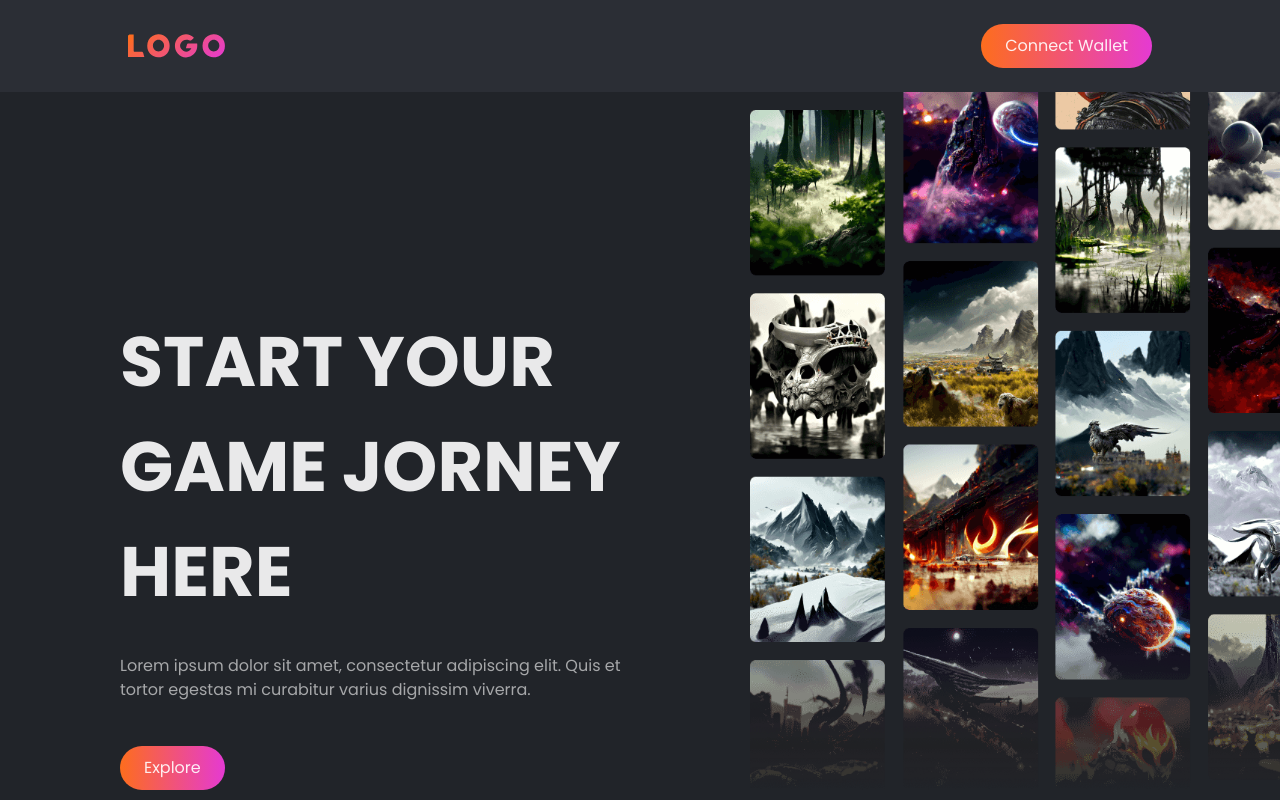
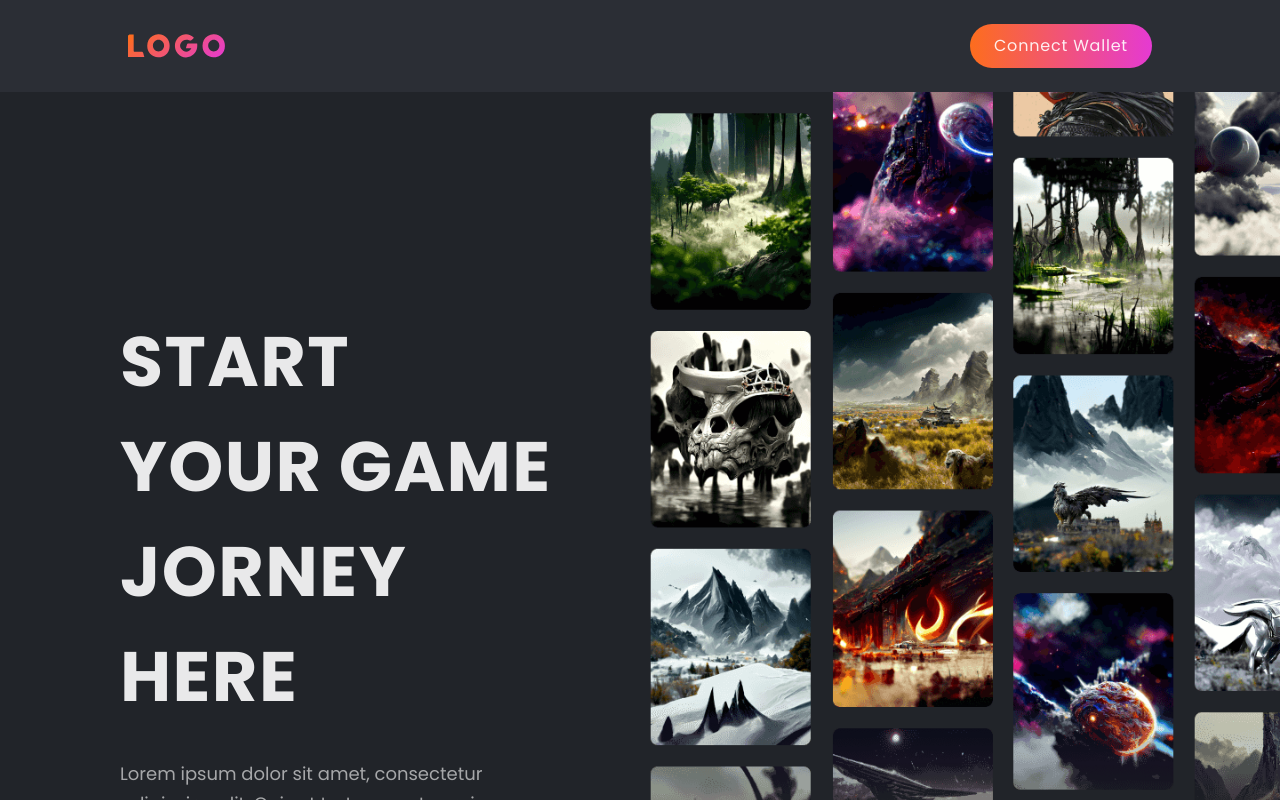
Before and after one commit to Kotkoa/metaverse, a Next.js app: page / in a window 1280 px wide. Shown: the top 800 px of the page. Built offline with nearby package versions, Linux system fonts and the light colour scheme.

Commit message:
fix letterspacing and section w 50%

```diff
--- a/components/Header/index.tsx
+++ b/components/Header/index.tsx
@@ -1,10 +1,15 @@
 const Header = () => {
-    return (
-        <div className="bg-[#2B2E35] px-32 py-6 flex justify-between">
-            <img src="svg/Header/logo.svg" alt=""/>
-            <button className="rounded-[28px] bg-gradient-to-r from-[#FD6D1D] to-[#E53AD2] px-6 py-2.5 text-white text-opacity-90" type="button">Connect Wallet</button>
-        </div>
-    )
+  return (
+    <div className="flex justify-between bg-[#2B2E35] px-32 py-6">
+      <img src="svg/Header/logo.svg" alt="" />
+      <button
+        className="rounded-[28px] bg-gradient-to-r from-[#FD6D1D] to-[#E53AD2] px-6 py-2.5 tracking-widestmore text-white text-opacity-90"
+        type="button"
+      >
+        Connect Wallet
+      </button>
+    </div>
+  )
 }
 
-export {Header}
+export { Header }
--- a/pages/index.tsx
+++ b/pages/index.tsx
@@ -7,13 +7,13 @@ const Home: NextPage = () => {
     <div className="min-h-screen w-full bg-[#212429]">
       <div className="mx-auto max-w-[1440px]">
         <Header />
-        <main className="">
+        <main>
           <section className="flex h-[934px]">
-            <div className="mt-[217px] flex-1 pr-[82px] pl-[120px]">
-              <h1 className="text-[70px] font-bold uppercase text-white text-opacity-90">
+            <div className="mt-[217px] w-1/2 pr-[82px] pl-[120px]">
+              <h1 className=" text-[70px] font-bold uppercase tracking-widester text-white text-opacity-90">
                 Start your game jorney here
               </h1>
-              <p className="mt-[30px] text-white text-opacity-60">
+              <p className="mt-[30px] text-lg font-normal leading-[30px] text-white text-opacity-60">
                 Lorem ipsum dolor sit amet, consectetur adipiscing elit. Quis et tortor egestas mi curabitur varius
                 dignissim viverra.{' '}
               </p>
@@ -21,7 +21,7 @@ const Home: NextPage = () => {
                 Explore
               </button>
             </div>
-            <div className="flex-1">
+            <div className="w-1/2">
               <img src="/png/first_page.png" alt="" className="w-full" />
             </div>
           </section>
--- a/tailwind.config.js
+++ b/tailwind.config.js
@@ -3,7 +3,11 @@ module.exports = {
   content: ['./pages/**/*.{js,ts,jsx,tsx}', './components/**/*.{js,ts,jsx,tsx}'],
   theme: {
     extend: {
-      fontFamily: { poppins: "'Poppins', 'sans-serif'" }
+      fontFamily: { poppins: "'Poppins', 'sans-serif'" },
+      letterSpacing: {
+        widester: '0.02em',
+        widestmore: '0.05em'
+      }
     }
   },
   plugins: []
```
